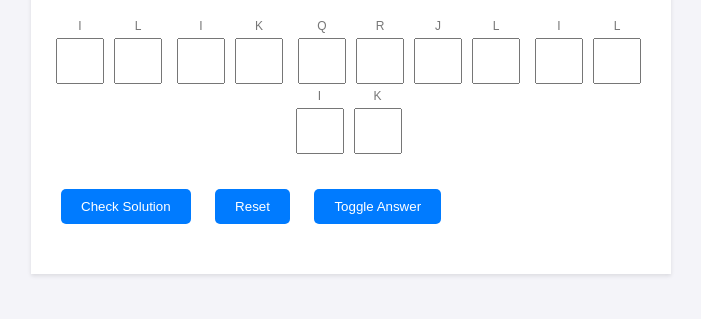
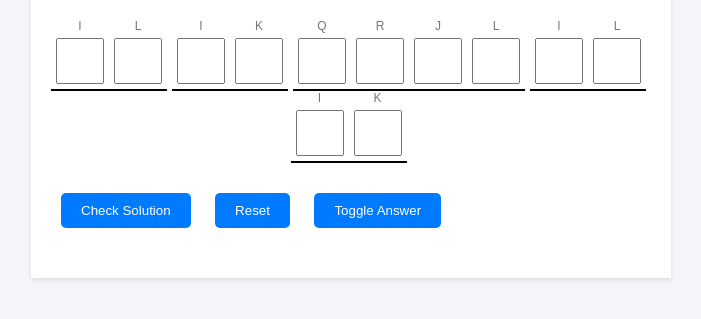
Before and after one commit to Matthewjmiller07/Crypto, a plain HTML site: page index.html in a window 1280 px wide. Shown: the part 89-408 px from the top of the page, without its empty margins (289-990 px from the left). Drawn offline with Linux system fonts and the light colour scheme.

Commit message:
Update index.html
Key Changes and Features:
Visual Cues: Each word is visually separated with a black border beneath it, which can help users see where one word ends and another begins.
Logging: Added console logs throughout the script to trace the cipher generation, phrase display, user solution attempts, game resets, toggles of answers, and marking puzzles as completed. These logs will help identify where things might be going wrong during execution.

```diff
--- a/index.html
+++ b/index.html
@@ -8,7 +8,7 @@
     h1 { text-align: center; }
     .game-container { max-width: 600px; margin: auto; padding: 20px; background-color: #fff; box-shadow: 0 2px 4px rgba(0,0,0,0.1); }
     .phrase { margin: 20px 0; font-size: 20px; text-align: center; }
-    .word { display: inline-block; margin-right: 5px; vertical-align: top; }
+    .word { display: inline-block; margin-right: 5px; vertical-align: top; border-bottom: 2px solid black; } /* Added a border to each word */
     input[type="text"] { margin: 5px; width: 40px; height: 40px; font-size: 16px; text-align: center; }
     .cipher { font-size: 12px; color: #777; text-align: center; }
     button { padding: 10px 20px; margin: 10px; cursor: pointer; background-color: #007bff; color: white; border: none; border-radius: 5px; }
@@ -41,6 +41,7 @@ const phrases = [
 function generateCipher() {
     const alphabet = 'ABCDEFGHIJKLMNOPQRSTUVWXYZ'.split('');
     const shuffled = alphabet.slice().sort(() => Math.random() - 0.5);
+    console.log("Cipher created:", shuffled); // Log cipher mapping
     return alphabet.reduce((acc, letter, i) => {
         acc[letter] = shuffled[i];
         return acc;
@@ -76,11 +77,13 @@ function displayEncryptedPhrase() {
         });
         phraseContainer.appendChild(wordContainer);
     });
+    console.log("Displayed encrypted phrase:", encryptedPhrase); // Log the displayed encrypted phrase
 }
 
 function checkSolution() {
     const inputs = document.querySelectorAll('.phrase input[type=text]');
     const solution = Array.from(inputs).map(input => input.value.toUpperCase()).join('');
+    console.log("User solution attempt:", solution); // Log user solution
     document.getElementById('solution').textContent = solution === currentPhrase ? 'Correct!' : 'Incorrect, try again!';
     if (solution === currentPhrase) markCompleted(currentIndex);
 }
@@ -93,6 +96,7 @@ function resetGame() {
     encryptedPhrase = currentPhrase.split('').map(char => cipher[char] || char).join('');
     displayEncryptedPhrase();
     document.getElementById('solution').textContent = '';
+    console.log("Game reset to new phrase."); // Log reset event
 }
 
 function toggleAnswer() {
@@ -108,6 +112,7 @@ function toggleAnswer() {
             input.disabled = true;
         });
     }
+    console.log("Answer toggled."); // Log toggle event
 }
 
 function markCompleted(index) {
@@ -116,6 +121,7 @@ function markCompleted(index) {
         completed.push(index);
     }
     localStorage.setItem('completed', JSON.stringify(completed));
+    console.log("Puzzle marked as completed:", index); // Log completed puzzle index
 }
 
 window.onload = displayEncryptedPhrase;
```
